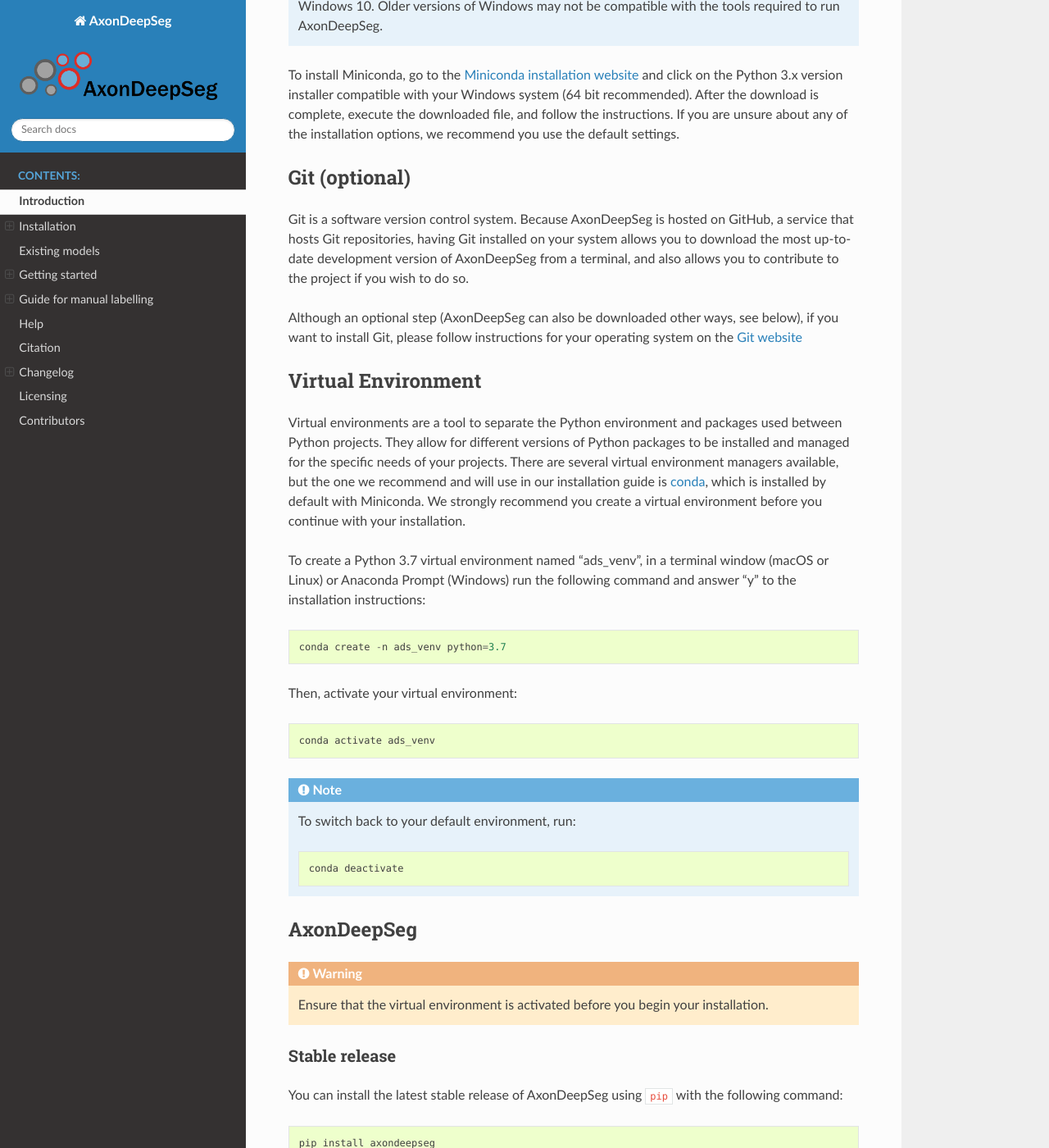
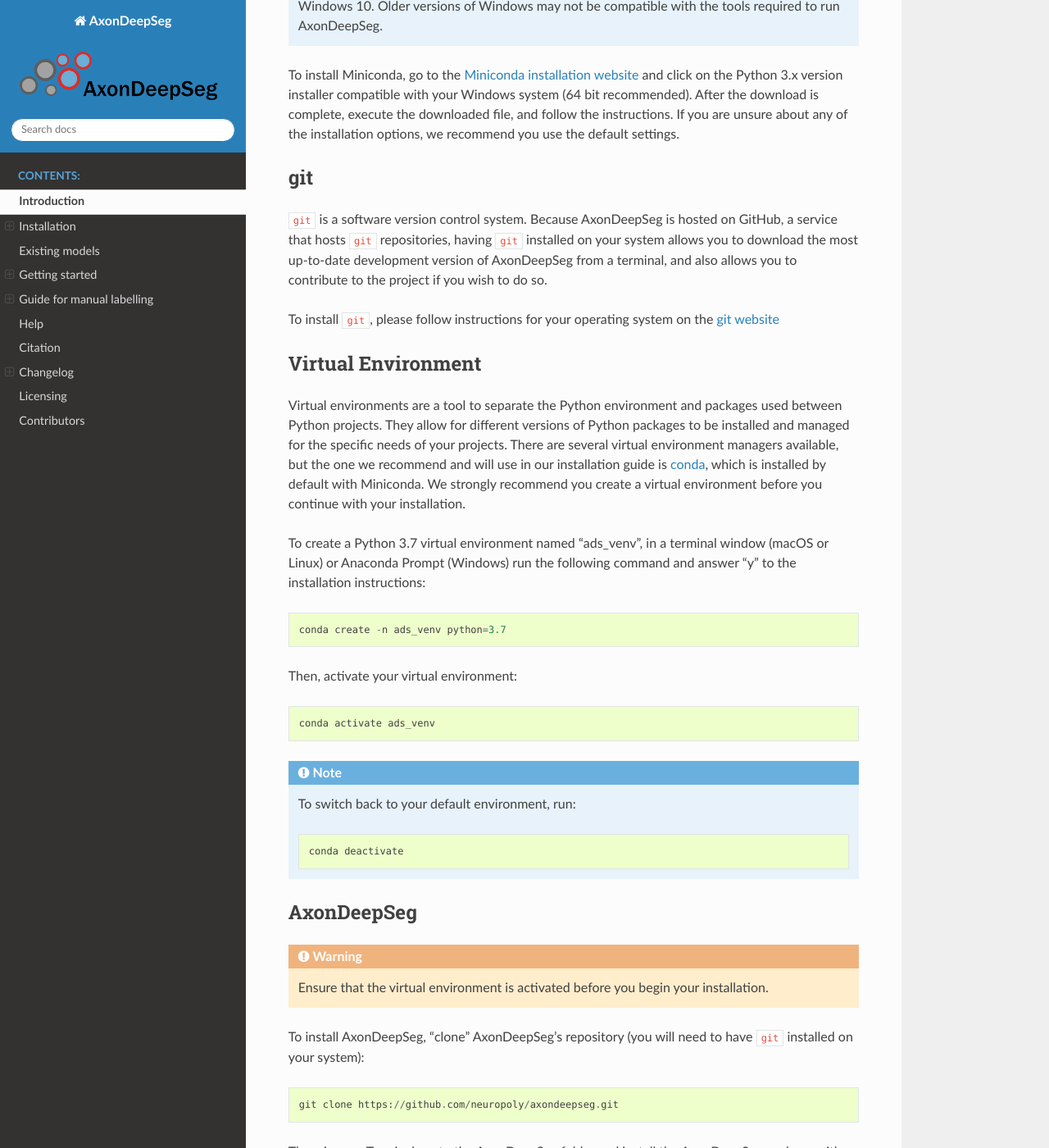
Before and after one commit to axondeepseg/axondeepseg, a Sphinx documentation site: the page built from docs/source/documentation.rst, in a window 1280 px wide and 1400 px high, scrolled down 1876 px. Shown: the whole window at 82% size. Built offline with Sphinx 7.4.7 and the Read the Docs theme 2.0.0, drawn with Linux system fonts in a browser that asks for light colours; some of the changed text lies outside the part shown.

Commit message:
Remove PyPI install instructions from RTD (#376)
* Update documentation.rst

* doc: remove the "optional" for git installation

* doc: Removed "developer version" for installation

Because there is no more "stable" version (install is now with git, for everyone)

* Removed "link to download" for installation

Co-authored-by: Julien Cohen-Adad <jcohen@polymtl.ca>

```diff
--- a/docs/source/documentation.rst
+++ b/docs/source/documentation.rst
@@ -29,7 +29,7 @@
 
     conda search python
 
-If a list of available Python versions are displayed and versions >=3.7.0 are available, you may skip to the next section (Git).
+If a list of available Python versions are displayed and versions >=3.7.0 are available, you may skip to the next section (git).
 
 Linux
 ~~~~~
@@ -68,16 +68,15 @@
 downloaded file, and follow the instructions. If you are unsure about any of the
 installation options, we recommend you use the default settings.
 
-Git (optional)
---------------
-Git is a software version control system. Because AxonDeepSeg is hosted on GitHub, a
-service that hosts Git repositories, having Git installed on your system allows you
+git
+---
+``git`` is a software version control system. Because AxonDeepSeg is hosted on GitHub, a
+service that hosts ``git`` repositories, having ``git`` installed on your system allows you
 to download the most up-to-date development version of AxonDeepSeg from a terminal, and
 also allows you to contribute to the project if you wish to do so.
 
-Although an optional step (AxonDeepSeg can also be downloaded other ways, see below), if you
-want to install Git, please follow instructions for your operating system on the
-`Git website <https://git-scm.com/downloads>`_
+To install ``git``, please follow instructions for your operating system on the
+`git website <https://git-scm.com/downloads>`_
 
 Virtual Environment
 -------------------
@@ -108,32 +107,16 @@
 .. WARNING ::
    Ensure that the virtual environment is activated before you begin your installation.
 
-Stable release
-~~~~~~~~~~~~~~
-You can install the latest stable release of AxonDeepSeg using ``pip`` with the following command::
-
-    pip install axondeepseg
-
-Development version
-~~~~~~~~~~~~~~~~~~~
-
-To install the development version of AxonDeepSeg, "clone" AxonDeepSeg's repository (you will need to
+To install AxonDeepSeg, "clone" AxonDeepSeg's repository (you will need to
 have ``git`` installed on your system)::
 
     git clone https://github.com/neuropoly/axondeepseg.git
 
-If you don't have ``git``, download and extract AxonDeepSeg by clicking `this link <https://github.com/neuropoly/axondeepseg/archive/master.zip>`_.
-
 Then, in your Terminal, go to the AxonDeepSeg folder and install the
-AxonDeepSeg package. The following ``cd`` command assumes that you followed the ``git clone``
-instruction above::
+AxonDeepSeg package with the following commands::
 
     cd axondeepseg
     pip install -e .
-
-.. NOTE ::
-   If you downloaded AxonDeepSeg using the link above instead of ``git clone``, you may need to ``cd`` to a different folder (e.g. ``Downloads`` folder
-   located within your home folder ``~``), and the AxonDeepSeg folder may have a different name (e.g. ``axondeepseg-master``).
 
 .. NOTE ::
    To update an already cloned AxonDeepSeg package, pull the latest version of the project from GitHub and re-install the application:
@@ -164,8 +147,6 @@
 
 Comprehensive test
 ~~~~~~~~~~~~~~~~~~
-.. NOTE ::
-   This feature is not available if you installed AxonDeepSeg using ``pip``.
 
 To run the entire testing suite (more code coverage), go to your AxonDeepSeg project directory on the terminal and run ``py.test``::
 
@@ -250,8 +231,7 @@
 GPU-compatible installation
 ---------------------------
 .. NOTE ::
-   This feature is not available if you installed AxonDeepSeg using ``pip``,
-   or if you are using a macOS.
+   This feature is not available if you are using a macOS.
 
 By default, AxonDeepSeg installs the CPU version of TensorFlow. To train a model
 using your GPU, you need to uninstall the TensorFlow from your virtual environment,
```
Also changed, not shown: other parts of docs/source/documentation.rst (+1 -1 lines).
